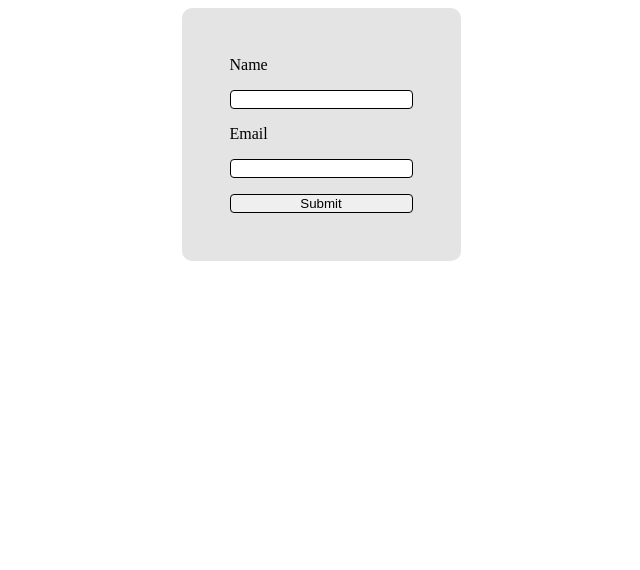
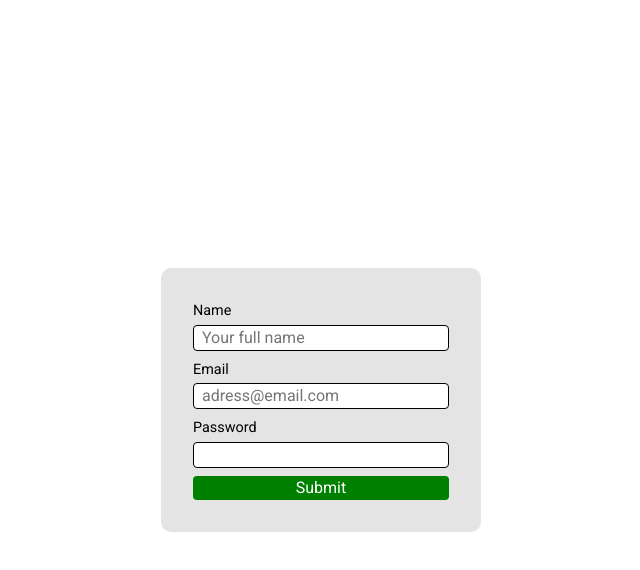
Before and after one commit to Bruncvik/test, a website: page index.html in a window 1280 px wide. Shown: the whole page, without its empty margins (319-959 px from the left). Drawn offline with Linux system fonts and the light colour scheme.

Commit message:
refactor form handling and enhance styling withimproved layout

```diff
--- a/app.js
+++ b/app.js
@@ -1,16 +1,10 @@
-const form = document.getElementById('form');
+const form = document.querySelector('form');
 
-    form.addEventListener('submit', function(event) {
-      event.preventDefault();
+    form.addEventListener('submit', (event) => {
+        event.preventDefault();
 
-      try {
         const formData = new FormData(form);
-
-        console.log("Form Data:");
         for (const [key, value] of formData.entries()) {
           console.log(`${key}: ${value}`);
         }
-      } catch (error) {
-        console.error("Error reading form data:", error);
-      }
     });
--- a/index.html
+++ b/index.html
@@ -1,22 +1,39 @@
 <!DOCTYPE html>
 <html lang="en">
+
 <head>
     <meta charset="UTF-8">
     <meta name="viewport" content="width=device-width, initial-scale=1.0">
     <title>Document</title>
     <link rel="stylesheet" href="style.css">
+    <link rel="stylesheet" href="reset.css">
+    <link rel="preconnect" href="https://fonts.googleapis.com">
+    <link rel="preconnect" href="https://fonts.gstatic.com" crossorigin>
+    <link href="https://fonts.googleapis.com/css2?family=Roboto:ital,wght@0,100..900;1,100..900&display=swap"
+        rel="stylesheet">
 
 </head>
+
 <body>
     <article class="form_container">
         <form class="form" id="form">
-            <label for="name">Name</label>
-            <input type="text" id="name" name="name">
-            <label for="email">Email</label>
-            <input type="email" id="email" name="email">
+            <div class="container">
+                <label for="name">Name</label>
+                <input type="text" id="name" name="name" placeholder="Your full name">
+            </div>
+            <div class="container">
+                <label for="email">Email</label>
+                <input type="email" id="email" name="email" placeholder="adress@email.com">
+            </div>
+            <div class="container">
+                <label for="password">Password</label>
+                <input type="password" id="password" name="password">
+            </div>
+            <p id="warning" style="display: none;">Vyplňte všechna pole</p>
             <input type="submit" value="Submit">
         </form>
     </article>
     <script src="app.js"></script>
 </body>
+
 </html>
--- a/style.scss
+++ b/style.scss
@@ -1,28 +1,60 @@
 $background-color: rgb(228, 228, 228);
 $primary-color: rgb(161, 164, 169);
+$font-family: 'Roboto', sans-serif;
+$font-style: normal;
+$font-weight: 400;
 
 body {
     display: flex;
     justify-content: center;
     align-items: center;
+    width: 100vw;
+    height: 100vh;
+    font-family: $font-family;
+    font-style: $font-style;
+    font-weight: $font-weight;
 }
 .form_container {
     display: flex;
     justify-content: center;
     align-items: center;
     background-color: $background-color;
-    padding: 2rem;
+    padding: 1rem;
     border-radius: 10px;
 
     .form {
         display: flex;
         flex-direction: column;
-        gap: 1rem;
+        gap: 0.5rem;
         padding: 1rem;
+        width: 18rem;
 
-        input {
+        .container {
+            display: flex;
+            flex-direction: column;
+            gap: 0.2rem;
+        }
+        label {
+            font-size: 0.9rem;
+        }
+        div > input {
             border-radius: 4px;
             border: 1px solid black;
+            box-sizing: border-box;
+            padding: 0 0.5rem;
+        }
+
+        & > input {
+            background-color: green;
+            color: white;
+            border: none;
+            border-radius: 4px;
+            box-sizing: border-box;
+            padding: 0 0.5rem;
+            cursor: pointer;
+            &:hover {
+                background-color: darkgreen;
+            }
         }
     }
 }
```
Also changed, not shown: style.css, 1 other file.
